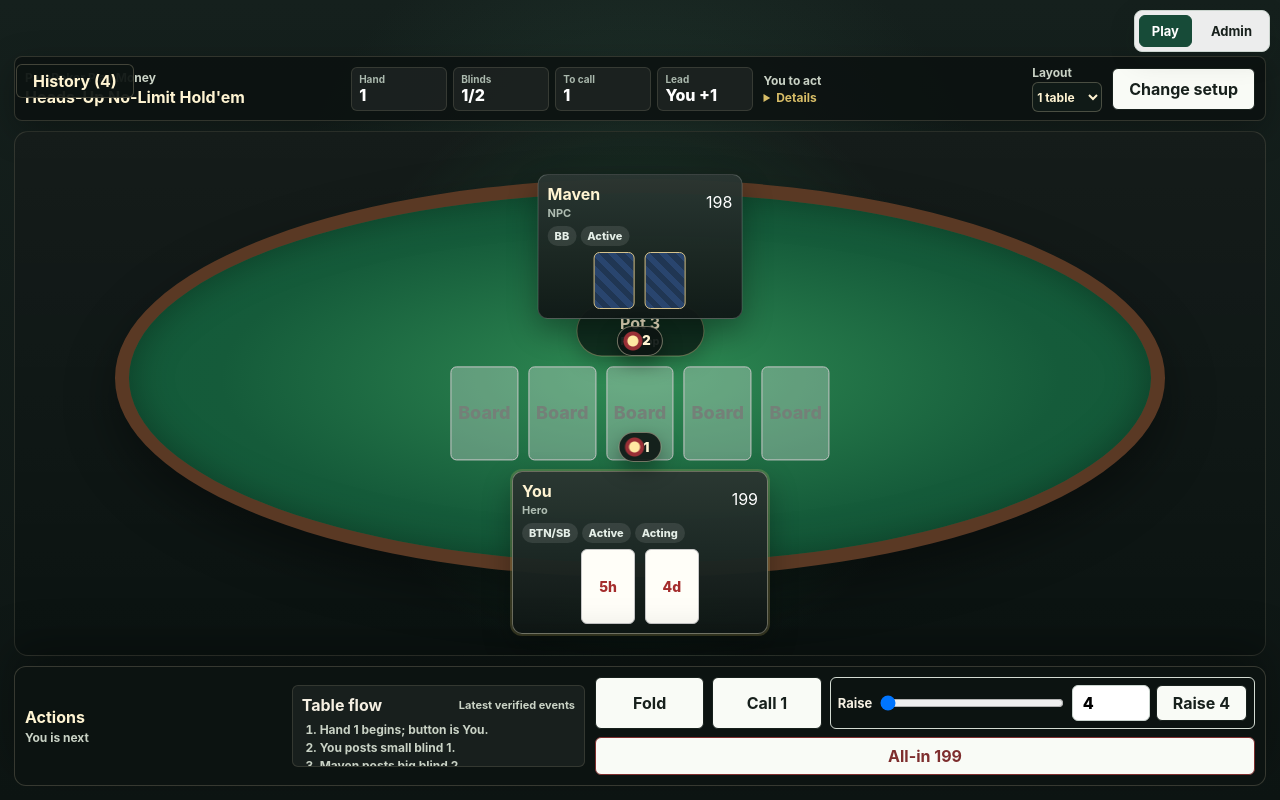
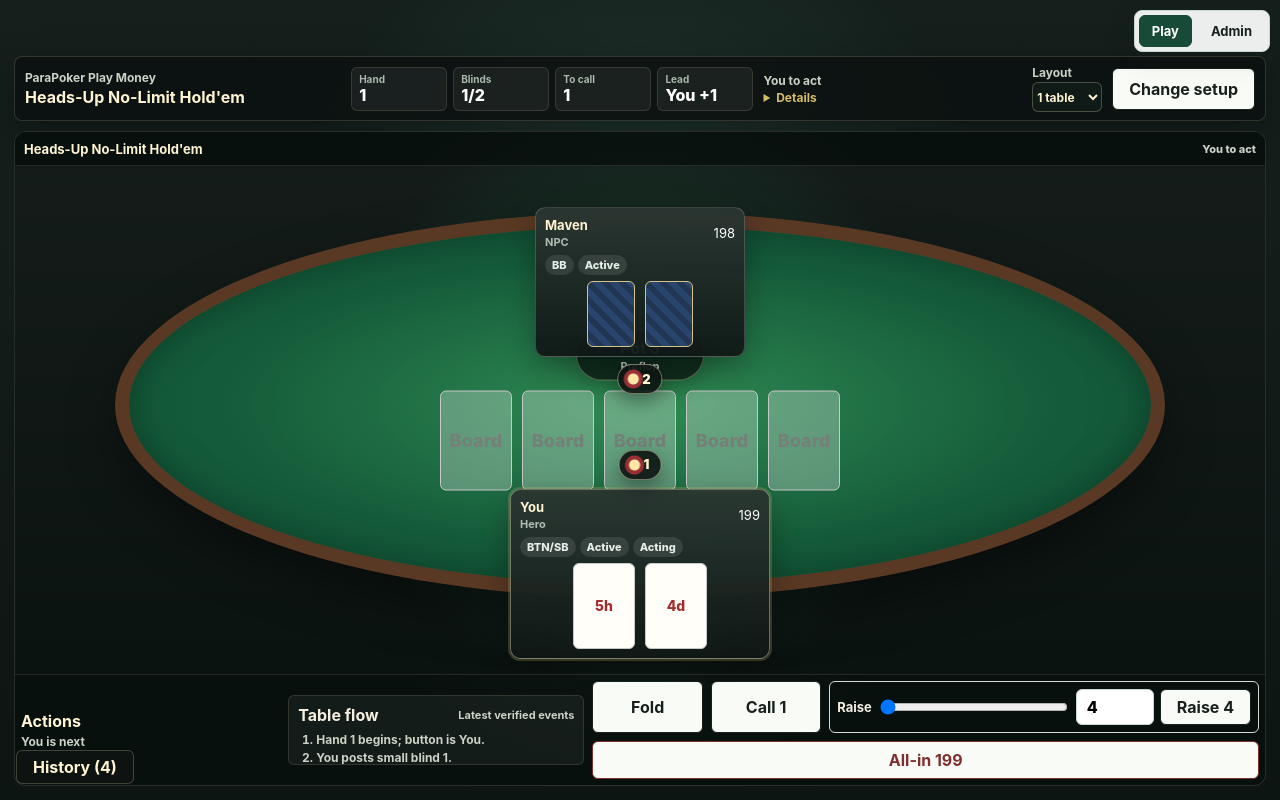
Before and after one commit to simply0307/parapoker-official-client, a React (Vite) app: page / in a window 1280 px wide. Both pictures are taken after a click on the button "Start Match". Built offline with nearby package versions, Linux system fonts and the light colour scheme.

Commit message:
Standardize contained table windows

```diff
--- a/src/index.css
+++ b/src/index.css
@@ -109,16 +109,102 @@ button.danger {
 }
 
 .table-window-grid.layout-4 {
-  grid-template-columns: 1fr 1fr;
-  grid-template-rows: 1fr 1fr;
+  grid-template-columns: repeat(2, minmax(0, 1fr));
+  grid-template-rows: repeat(2, minmax(0, 1fr));
 }
 
-.active-table-pane {
+.table-window {
+  position: relative;
+  min-width: 0;
+  min-height: 0;
+  border: 1px solid rgba(223, 211, 175, 0.14);
+  border-radius: 12px;
+  background:
+    radial-gradient(circle at 50% 45%, rgba(31, 54, 46, 0.58), transparent 48%),
+    #0b1311;
+  color: #f5efe2;
+  container-type: inline-size;
+  display: grid;
+  grid-template-rows: 34px minmax(0, 1fr) minmax(78px, auto);
+  overflow: hidden;
+  --seat-width: clamp(150px, 18cqw, 210px);
+  --hero-width: clamp(188px, 22cqw, 260px);
+  --seat-min-height: 104px;
+  --seat-padding: 9px;
+  --seat-gap: 6px;
+  --seat-font-size: 13px;
+  --badge-font-size: 11px;
+  --card-width: clamp(34px, 4.6cqw, 48px);
+  --hero-card-width: clamp(44px, 5.6cqw, 62px);
+  --board-card-width: clamp(50px, 6.2cqw, 72px);
+  --felt-border: 14px;
+}
+
+.table-window.density-compact {
+  grid-template-rows: 24px minmax(0, 1fr) 74px;
+  --seat-width: clamp(70px, 15cqw, 104px);
+  --hero-width: clamp(88px, 18cqw, 124px);
+  --seat-min-height: 56px;
+  --seat-padding: 4px;
+  --seat-gap: 2px;
+  --seat-font-size: 9px;
+  --badge-font-size: 8px;
+  --card-width: clamp(18px, 4cqw, 25px);
+  --hero-card-width: clamp(20px, 4.4cqw, 29px);
+  --board-card-width: clamp(20px, 4.3cqw, 30px);
+  --felt-border: 7px;
+}
+
+.table-window-header,
+.table-window-footer {
+  min-width: 0;
+  border-color: rgba(223, 211, 175, 0.12);
+  background: rgba(6, 12, 10, 0.42);
+}
+
+.table-window-header {
+  border-bottom: 1px solid rgba(223, 211, 175, 0.12);
+  padding: 5px 9px;
+  display: flex;
+  justify-content: space-between;
+  gap: 8px;
+  align-items: center;
+}
+
+.table-window-header strong {
+  min-width: 0;
+  color: #fff4d2;
+  font-size: 13px;
+  overflow: hidden;
+  text-overflow: ellipsis;
+  white-space: nowrap;
+}
+
+.table-window-header span {
+  min-width: 0;
+  color: #c9d2c5;
+  font-size: 11px;
+  font-weight: 800;
+  overflow: hidden;
+  text-overflow: ellipsis;
+  white-space: nowrap;
+}
+
+.table-stage {
   position: relative;
   min-height: 0;
-  display: grid;
-  grid-template-rows: minmax(0, 1fr) auto;
-  gap: 10px;
+  overflow: hidden;
+}
+
+.table-window-footer {
+  min-height: 0;
+  border-top: 1px solid rgba(223, 211, 175, 0.12);
+  padding: 6px;
+  overflow: auto;
+}
+
+.density-compact .table-window-footer {
+  padding: 4px;
 }
 
 .table-utility-bar {
@@ -210,9 +296,9 @@ button.danger {
 
 .poker-table-surface {
   position: relative;
+  width: 100%;
+  height: 100%;
   min-height: 0;
-  border: 1px solid rgba(223, 211, 175, 0.14);
-  border-radius: 14px;
   background:
     radial-gradient(circle at 50% 46%, rgba(34, 99, 64, 0.54), transparent 44%),
     linear-gradient(180deg, rgba(255, 255, 255, 0.04), rgba(255, 255, 255, 0)),
@@ -220,84 +306,16 @@ button.danger {
   overflow: hidden;
 }
 
-.layout-2 .active-table-pane,
 .layout-2 .poker-table-surface,
-.layout-2 .inactive-table-slot,
-.layout-4 .active-table-pane,
+.layout-2 .table-window,
 .layout-4 .poker-table-surface,
-.layout-4 .inactive-table-slot {
+.layout-4 .table-window {
   min-height: 0;
 }
 
-.layout-2 .active-table-pane,
-.layout-4 .active-table-pane {
-  grid-template-columns: minmax(0, 1fr) minmax(220px, 0.42fr);
-  grid-template-rows: minmax(0, 1fr);
-}
-
-.layout-2 .action-dock,
-.layout-4 .action-dock {
-  min-height: 0;
-  max-height: 100%;
-  grid-template-columns: 1fr;
-  align-content: start;
-  align-items: stretch;
-  overflow: auto;
-}
-
-.layout-2 .action-dock .presentation-queue,
-.layout-4 .action-dock .presentation-queue {
-  max-height: 64px;
-}
-
-.layout-2 .dock-actions,
-.layout-4 .dock-actions {
-  display: grid;
-  grid-template-columns: 1fr 1fr;
-}
-
-.layout-2 .amount-control,
-.layout-4 .amount-control {
-  grid-column: 1 / -1;
-  flex-basis: auto;
-  grid-template-columns: 1fr 78px;
-}
-
-.layout-2 .amount-control span,
-.layout-2 .amount-control button,
-.layout-4 .amount-control span,
-.layout-4 .amount-control button {
-  grid-column: 1 / -1;
-}
-
-.layout-2 .seat-pod,
-.layout-4 .seat-pod {
-  width: clamp(118px, 10vw, 160px);
-  min-height: 88px;
-  padding: 7px;
-}
-
-.layout-2 .hero-seat,
-.layout-4 .hero-seat {
-  width: clamp(140px, 12vw, 180px);
-}
-
-.layout-2 .seat-pod .card,
-.layout-4 .seat-pod .card {
-  width: clamp(28px, 2.3vw, 38px);
-  font-size: 12px;
-}
-
-.layout-2 .community .card,
-.layout-4 .community .card {
-  width: clamp(34px, 3vw, 44px);
-}
-
-.inactive-table-slot {
+.inactive-table-stage {
   position: relative;
   min-height: 0;
-  border: 1px solid rgba(223, 211, 175, 0.14);
-  border-radius: 14px;
   background:
     radial-gradient(circle at 50% 45%, rgba(31, 54, 46, 0.7), transparent 48%),
     #0b1311;
@@ -311,37 +329,48 @@ button.danger {
 
 .inactive-table-oval {
   position: absolute;
-  inset: 16% 11% 18%;
-  border: 10px solid rgba(90, 57, 36, 0.58);
+  inset: 17% 10% 19%;
+  border: var(--felt-border) solid rgba(90, 57, 36, 0.58);
   border-radius: 50%;
   background: rgba(21, 91, 58, 0.18);
 }
 
-.inactive-table-slot strong,
-.inactive-table-slot span {
+.inactive-table-stage strong,
+.inactive-table-stage span {
   position: relative;
   z-index: 1;
 }
 
-.inactive-table-slot strong {
+.inactive-table-stage strong,
+.inactive-table-footer strong {
   color: #fff4d2;
 }
 
-.inactive-table-slot span {
+.inactive-table-stage span,
+.inactive-table-footer span {
   width: min(260px, 80%);
   text-align: center;
   font-size: 12px;
   font-weight: 700;
+  color: #c9d2c5;
 }
 
-.layout-4 .inactive-table-slot span {
+.layout-4 .inactive-table-stage span {
   width: min(220px, 78%);
+}
+
+.inactive-table-footer {
+  min-height: 100%;
+  display: grid;
+  place-items: center;
+  align-content: center;
+  gap: 2px;
 }
 
 .felt-oval {
   position: absolute;
   inset: 9% 8% 15%;
-  border: 14px solid #5a3924;
+  border: var(--felt-border) solid #5a3924;
   border-radius: 50%;
   background:
     radial-gradient(ellipse at center, rgba(50, 144, 86, 0.9), rgba(21, 91, 58, 0.98) 58%, #0f5939 100%),
@@ -360,6 +389,52 @@ button.danger {
   display: grid;
   justify-items: center;
   gap: 10px;
+}
+
+.community .card {
+  width: var(--board-card-width);
+}
+
+.density-compact .community-board {
+  gap: 5px;
+}
+
+.density-compact .pot-display {
+  min-width: 64px;
+  padding: 3px 7px;
+  font-size: 10px;
+}
+
+.density-compact .pot-display span {
+  display: none;
+}
+
+.density-compact .seat-role {
+  display: none;
+}
+
+.density-compact .seat-meta {
+  gap: 4px;
+}
+
+.density-compact .seat-meta strong,
+.density-compact .seat-meta span {
+  overflow: hidden;
+  text-overflow: ellipsis;
+  white-space: nowrap;
+}
+
+.density-compact .seat-pod .badges {
+  gap: 2px;
+}
+
+.density-compact .seat-pod .badges span {
+  padding: 2px 5px;
+}
+
+.density-compact .hole-cards,
+.density-compact .community {
+  gap: 5px;
 }
 
 .pot-display {
@@ -384,17 +459,18 @@ button.danger {
 .seat-pod {
   position: absolute;
   z-index: 3;
-  width: clamp(150px, 16vw, 210px);
-  min-height: 104px;
-  padding: 9px;
+  width: var(--seat-width);
+  min-height: var(--seat-min-height);
+  padding: var(--seat-padding);
   border: 1px solid rgba(255, 255, 255, 0.18);
   border-radius: 10px;
   background:
     linear-gradient(180deg, rgba(43, 54, 50, 0.96), rgba(16, 24, 22, 0.96));
   color: #ffffff;
   display: grid;
-  gap: 6px;
+  gap: var(--seat-gap);
   box-shadow: 0 12px 30px rgba(0, 0, 0, 0.32);
+  font-size: var(--seat-font-size);
 }
 
 .seat-pod.acting {
@@ -405,7 +481,7 @@ button.danger {
 }
 
 .seat-pod.hero-seat {
-  width: clamp(188px, 20vw, 260px);
+  width: var(--hero-width);
   border-color: rgba(255, 244, 210, 0.38);
 }
 
@@ -430,7 +506,7 @@ button.danger {
 }
 
 .six-max-layout .opponent-1 {
-  left: 12%;
+  left: 10%;
   top: 27%;
 }
 
@@ -451,14 +527,50 @@ button.danger {
 }
 
 .six-max-layout .opponent-5 {
-  right: 12%;
+  right: 10%;
   top: 27%;
 }
 
 .hero {
   left: 50%;
-  bottom: 4%;
+  bottom: 3%;
   transform: translateX(-50%);
+}
+
+.density-compact .heads-up-layout .opponent-1 {
+  top: 6%;
+}
+
+.density-compact .six-max-layout .opponent-1 {
+  left: 3%;
+  top: 33%;
+}
+
+.density-compact .six-max-layout .opponent-2 {
+  left: 18%;
+  top: 5%;
+}
+
+.density-compact .six-max-layout .opponent-3 {
+  top: 3%;
+}
+
+.density-compact .six-max-layout .opponent-4 {
+  right: 18%;
+  top: 5%;
+}
+
+.density-compact .six-max-layout .opponent-5 {
+  right: 3%;
+  top: 33%;
+}
+
+.density-compact .hero {
+  bottom: 2%;
+}
+
+.density-compact .community-board {
+  top: 50%;
 }
 
 .seat-meta strong {
@@ -478,17 +590,17 @@ button.danger {
   background: rgba(255, 255, 255, 0.1);
   padding: 3px 7px;
   color: #e4eee7;
-  font-size: 11px;
+  font-size: var(--badge-font-size);
   font-weight: 800;
 }
 
 .seat-pod .card {
-  width: clamp(34px, 3.2vw, 48px);
-  font-size: 14px;
+  width: var(--card-width);
+  font-size: calc(var(--seat-font-size) + 1px);
 }
 
 .hero-seat .card {
-  width: clamp(44px, 4.2vw, 62px);
+  width: var(--hero-card-width);
 }
 
 .street-bet-marker {
@@ -511,6 +623,16 @@ button.danger {
   justify-content: center;
   box-shadow: 0 8px 20px rgba(0, 0, 0, 0.36);
   pointer-events: none;
+}
+
+.density-compact .street-bet-marker {
+  min-width: 28px;
+  min-height: 22px;
+  padding: 4px 7px 4px 18px;
+  background:
+    radial-gradient(circle at 11px 50%, #ffe8a3 0 4px, #9a2f36 5px 7px, transparent 8px),
+    rgba(13, 20, 18, 0.9);
+  font-size: 10px;
 }
 
 .opponent-1 .street-bet-marker,
@@ -545,6 +667,39 @@ button.danger {
   transform: translateX(-50%);
 }
 
+.density-compact .opponent-1 .street-bet-marker,
+.density-compact .opponent-2 .street-bet-marker,
+.density-compact .opponent-3 .street-bet-marker,
+.density-compact .opponent-4 .street-bet-marker,
+.density-compact .opponent-5 .street-bet-marker {
+  left: 50%;
+  right: auto;
+  top: auto;
+  bottom: -26px;
+  transform: translateX(-50%);
+}
+
+.density-compact .six-max-layout .opponent-1 .street-bet-marker,
+.density-compact .six-max-layout .opponent-2 .street-bet-marker {
+  left: auto;
+  right: -30px;
+  top: 50%;
+  bottom: auto;
+  transform: translateY(-50%);
+}
+
+.density-compact .six-max-layout .opponent-4 .street-bet-marker,
+.density-compact .six-max-layout .opponent-5 .street-bet-marker {
+  left: -30px;
+  top: 50%;
+  bottom: auto;
+  transform: translateY(-50%);
+}
+
+.density-compact .hero .street-bet-marker {
+  top: -28px;
+}
+
 .hand-result-overlay {
   position: absolute;
   left: 50%;
@@ -566,17 +721,17 @@ button.danger {
 .action-dock {
   position: relative;
   z-index: 10;
-  min-height: 102px;
-  border: 1px solid rgba(223, 211, 175, 0.2);
-  border-radius: 12px;
-  background: rgba(13, 20, 18, 0.96);
+  min-height: 0;
+  border: 0;
+  border-radius: 0;
+  background: transparent;
   color: #f5efe2;
-  padding: 10px;
+  padding: 0;
   display: grid;
   grid-template-columns: minmax(160px, 0.7fr) minmax(180px, 0.8fr) minmax(360px, 1.8fr);
-  gap: 10px;
+  gap: 8px;
   align-items: center;
-  box-shadow: 0 -18px 45px rgba(0, 0, 0, 0.34);
+  box-shadow: none;
 }
 
 .dock-status {
@@ -612,10 +767,88 @@ button.danger {
 }
 
 .action-dock .presentation-queue {
-  max-height: 82px;
+  max-height: 70px;
   overflow: hidden;
   border-color: rgba(223, 211, 175, 0.14);
   background: rgba(255, 255, 255, 0.05);
+}
+
+.density-compact .action-dock {
+  height: 100%;
+  grid-template-columns: minmax(92px, 0.9fr) minmax(116px, 1.1fr) minmax(150px, 1.6fr);
+  gap: 5px;
+  align-items: stretch;
+  overflow: auto;
+}
+
+.density-compact .dock-status {
+  gap: 1px;
+}
+
+.density-compact .dock-status strong,
+.density-compact .dock-status span {
+  font-size: 10px;
+}
+
+.density-compact .action-dock .presentation-queue {
+  max-height: 54px;
+  padding: 5px;
+}
+
+.density-compact .queue-heading span {
+  display: none;
+}
+
+.density-compact .presentation-queue li,
+.density-compact .presentation-queue p {
+  font-size: 10px;
+  line-height: 1.15;
+}
+
+.density-compact .presentation-queue li:nth-child(n + 3) {
+  display: none;
+}
+
+.density-compact .dock-actions {
+  gap: 5px;
+}
+
+.density-compact .dock-actions > button,
+.density-compact .dock-actions > .muted {
+  min-width: 72px;
+  flex-basis: 72px;
+}
+
+.density-compact .dock-actions button {
+  min-height: 30px;
+  padding: 0 8px;
+  font-size: 11px;
+}
+
+.density-compact .amount-control {
+  flex-basis: 100%;
+  padding: 5px;
+  grid-template-columns: auto minmax(62px, 1fr) 52px auto;
+  gap: 4px;
+}
+
+.density-compact .amount-control span,
+.density-compact .amount-control button,
+.density-compact .amount-entry {
+  font-size: 11px;
+}
+
+.density-compact .amount-entry,
+.density-compact .amount-control button {
+  min-height: 30px;
+}
+
+.density-compact .amount-slider {
+  min-width: 48px;
+}
+
+.density-compact .community .card.empty {
+  display: none;
 }
 
 .action-dock .presentation-queue li,
@@ -627,8 +860,11 @@ button.danger {
 .history-drawer {
   position: fixed;
   left: 16px;
-  top: 64px;
+  bottom: 16px;
   z-index: 12;
+  display: flex;
+  flex-direction: column-reverse;
+  align-items: flex-start;
 }
 
 .history-drawer > button {
@@ -641,7 +877,7 @@ button.danger {
 .history-drawer-panel {
   width: min(360px, calc(100vw - 32px));
   max-height: min(540px, calc(100svh - 220px));
-  margin-top: 8px;
+  margin-bottom: 8px;
   border: 1px solid rgba(223, 211, 175, 0.22);
   border-radius: 10px;
   background: rgba(13, 20, 18, 0.96);
@@ -1062,11 +1298,6 @@ h2 {
   background: rgba(255, 255, 255, 0.28);
 }
 
-.contribution {
-  text-align: center;
-  color: #dfeee6;
-}
-
 .board {
   align-self: center;
   justify-self: center;
@@ -1264,12 +1495,6 @@ h2 {
     grid-template-rows: none;
   }
 
-  .layout-2 .active-table-pane,
-  .layout-4 .active-table-pane {
-    grid-template-columns: 1fr;
-    grid-template-rows: none;
-  }
-
   .table-utility-bar {
     grid-template-columns: 1fr;
   }
@@ -1278,12 +1503,24 @@ h2 {
     grid-template-columns: 1fr 1fr;
   }
 
-  .poker-table-surface {
-    min-height: 620px;
+  .table-window {
+    min-height: 860px;
+    --seat-width: clamp(66px, 19cqw, 78px);
+    --hero-width: clamp(86px, 27cqw, 104px);
+    --seat-min-height: 56px;
+    --seat-padding: 4px;
+    --seat-gap: 2px;
+    --seat-font-size: 9px;
+    --badge-font-size: 8px;
+    --card-width: clamp(18px, 6cqw, 25px);
+    --hero-card-width: clamp(20px, 7cqw, 30px);
+    --board-card-width: clamp(20px, 7cqw, 30px);
+    --felt-border: 7px;
   }
 
-  .inactive-table-slot {
-    min-height: 220px;
+  .table-window.density-compact {
+    min-height: 860px;
+    grid-template-rows: 28px minmax(0, 1fr) minmax(220px, auto);
   }
 
   .felt-oval {
@@ -1292,13 +1529,13 @@ h2 {
   }
 
   .seat-pod {
-    width: 138px;
-    min-height: 94px;
-    padding: 7px;
+    width: var(--seat-width);
+    min-height: var(--seat-min-height);
+    padding: var(--seat-padding);
   }
 
   .seat-pod .card {
-    width: 34px;
+    width: var(--card-width);
   }
 
   .heads-up-layout .opponent-1,
@@ -1307,31 +1544,40 @@ h2 {
   }
 
   .six-max-layout .opponent-1 {
-    left: 3%;
-    top: 25%;
+    left: 6%;
+    top: 40%;
   }
 
   .six-max-layout .opponent-2 {
     left: 6%;
-    top: 8%;
+    top: 5%;
+  }
+
+  .six-max-layout .opponent-3 {
+    left: 50%;
+    top: 5%;
   }
 
   .six-max-layout .opponent-4 {
     right: 6%;
-    top: 8%;
+    top: 5%;
   }
 
   .six-max-layout .opponent-5 {
-    right: 3%;
-    top: 25%;
+    right: 6%;
+    top: 40%;
   }
 
   .community-board {
-    top: 50%;
+    top: 61%;
   }
 
   .community .card {
-    width: 42px;
+    width: var(--board-card-width);
+  }
+
+  .community .card.empty {
+    display: none;
   }
 
   .action-dock {
@@ -1346,7 +1592,7 @@ h2 {
 
   .history-drawer {
     left: 8px;
-    top: 58px;
+    bottom: 8px;
   }
 
   .table-overlay {
--- a/src/ui/PokerClientShell.tsx
+++ b/src/ui/PokerClientShell.tsx
@@ -1,4 +1,4 @@
-import type { Dispatch, SetStateAction, WheelEvent } from 'react'
+import type { Dispatch, ReactNode, SetStateAction, WheelEvent } from 'react'
 import { cardToString, type Card, type LegalAction, type PublicSeatView } from '../poker-engine'
 import { localNpcPresentation, localNpcPresentationForDefinition } from '../npc/roster'
 import type { LocalSinglePlayerSnapshot } from '../table-controllers/local-single-player/LocalSinglePlayerController'
@@ -88,6 +88,9 @@ export function PokerClientShell({
   pendingSeat,
   canStartNextHand,
 }: PokerClientShellProps) {
+  const tableCount = Number(tableLayout)
+  const density = tableLayout === '1' ? 'large' : 'compact'
+
   return (
     <main className="poker-client-shell">
       <TableUtilityBar
@@ -101,7 +104,28 @@ export function PokerClientShell({
         changeSetup={changeSetup}
       />
       <section className={`table-window-grid layout-${tableLayout}`} aria-label="Table windows">
-        <section className="active-table-pane" aria-label="Active table pane">
+        <TableWindow
+          tableNumber={1}
+          title={tableTitle}
+          status={statusText}
+          active
+          density={density}
+          footer={(
+            <ActionDock
+              scene={scene}
+              snapshot={snapshot}
+              pendingSeat={pendingSeat}
+              handResult={handResult}
+              lastResult={lastResult}
+              presentationEvents={presentationEvents}
+              amounts={amounts}
+              setAmounts={setAmounts}
+              submit={submit}
+              startNext={startNext}
+              canStartNextHand={canStartNextHand}
+            />
+          )}
+        >
           <PokerTableSurface
             snapshot={snapshot}
             heroSeat={heroSeat}
@@ -109,19 +133,6 @@ export function PokerClientShell({
             pendingSeat={pendingSeat}
             handResult={handResult}
             scene={scene}
-          />
-          <ActionDock
-            scene={scene}
-            snapshot={snapshot}
-            pendingSeat={pendingSeat}
-            handResult={handResult}
-            lastResult={lastResult}
-            presentationEvents={presentationEvents}
-            amounts={amounts}
-            setAmounts={setAmounts}
-            submit={submit}
-            startNext={startNext}
-            canStartNextHand={canStartNextHand}
           />
           {scene === 'matchResult' && snapshot.summary && (
             <div className="table-overlay">
@@ -133,9 +144,18 @@ export function PokerClientShell({
               />
             </div>
           )}
-        </section>
-        {Array.from({ length: Number(tableLayout) - 1 }).map((_, index) => (
-          <InactiveTableSlot key={index} slotNumber={index + 2} />
+        </TableWindow>
+        {Array.from({ length: tableCount - 1 }).map((_, index) => (
+          <TableWindow
+            key={index}
+            tableNumber={index + 2}
+            title={`Table ${index + 2}`}
+            status="No active session"
+            density={density}
+            footer={<InactiveTableFooter />}
+          >
+            <InactiveTableStage slotNumber={index + 2} />
+          </TableWindow>
         ))}
       </section>
       <HandHistoryDrawer
@@ -145,6 +165,43 @@ export function PokerClientShell({
         setOpen={setHistoryOpen}
       />
     </main>
+  )
+}
+
+function TableWindow({
+  tableNumber,
+  title,
+  status,
+  active = false,
+  density,
+  footer,
+  children,
+}: {
+  tableNumber: number
+  title: string
+  status: string
+  active?: boolean
+  density: 'large' | 'compact'
+  footer: ReactNode
+  children: ReactNode
+}) {
+  return (
+    <section
+      className={`table-window ${active ? 'active-table-window' : 'inactive-table-window'} density-${density}`}
+      aria-label={`Table ${tableNumber} window`}
+      data-testid="table-window"
+    >
+      <header className="table-window-header" aria-label={`Table ${tableNumber} header`}>
+        <strong>{title}</strong>
+        <span>{status}</span>
+      </header>
+      <div className="table-stage" aria-label={`Table ${tableNumber} stage`}>
+        {children}
+      </div>
+      <footer className="table-window-footer" aria-label={`Table ${tableNumber} footer`}>
+        {footer}
+      </footer>
+    </section>
   )
 }
 
@@ -261,13 +318,22 @@ function PokerTableSurface({
   )
 }
 
-function InactiveTableSlot({ slotNumber }: { slotNumber: number }) {
+function InactiveTableStage({ slotNumber }: { slotNumber: number }) {
   return (
-    <section className="inactive-table-slot" aria-label={`Inactive table slot ${slotNumber}`}>
+    <div className="inactive-table-stage" aria-label={`Inactive table slot ${slotNumber}`}>
       <div className="inactive-table-oval" />
       <strong>Table {slotNumber}</strong>
+      <span>No active session</span>
+    </div>
+  )
+}
+
+function InactiveTableFooter() {
+  return (
+    <div className="inactive-table-footer">
+      <strong>No active session</strong>
       <span>Available when multi-table sessions are enabled</span>
-    </section>
+    </div>
   )
 }
 
@@ -457,13 +523,30 @@ function HandResultOverlay({ result }: { result: HandResultSummary }) {
   return (
     <div className="hand-result-overlay" aria-label="Latest hand result">
       <strong>{result.label}</strong>
-      <span>
-        {result.winners
-          .map((winner) => `${winner.name} wins ${winner.amount}${winner.handName ? ` with ${winner.handName}` : ''}`)
-          .join(', ')}
-      </span>
+      <span>{formatHandResultWinners(result.winners)}</span>
     </div>
   )
+}
+
+function formatHandResultWinners(winners: HandResultSummary['winners']): string {
+  const grouped = new Map<string, { amount: number; handNames: Set<string> }>()
+  for (const winner of winners) {
+    const current = grouped.get(winner.name) ?? { amount: 0, handNames: new Set<string>() }
+    current.amount += winner.amount
+    if (winner.handName) {
+      current.handNames.add(winner.handName)
+    }
+    grouped.set(winner.name, current)
+  }
+
+  return Array.from(grouped.entries())
+    .map(([name, result]) => {
+      const verb = name === 'You' ? 'win' : 'wins'
+      const handNames = Array.from(result.handNames)
+      const handText = handNames.length === 0 ? '' : ` with ${handNames.join(' / ')}`
+      return `${name} ${verb} ${result.amount}${handText}`
+    })
+    .join('; ')
 }
 
 function CompactSeatPod({
```
Also changed, not shown: 1 other file (tests, documents, lock files or other folders).
